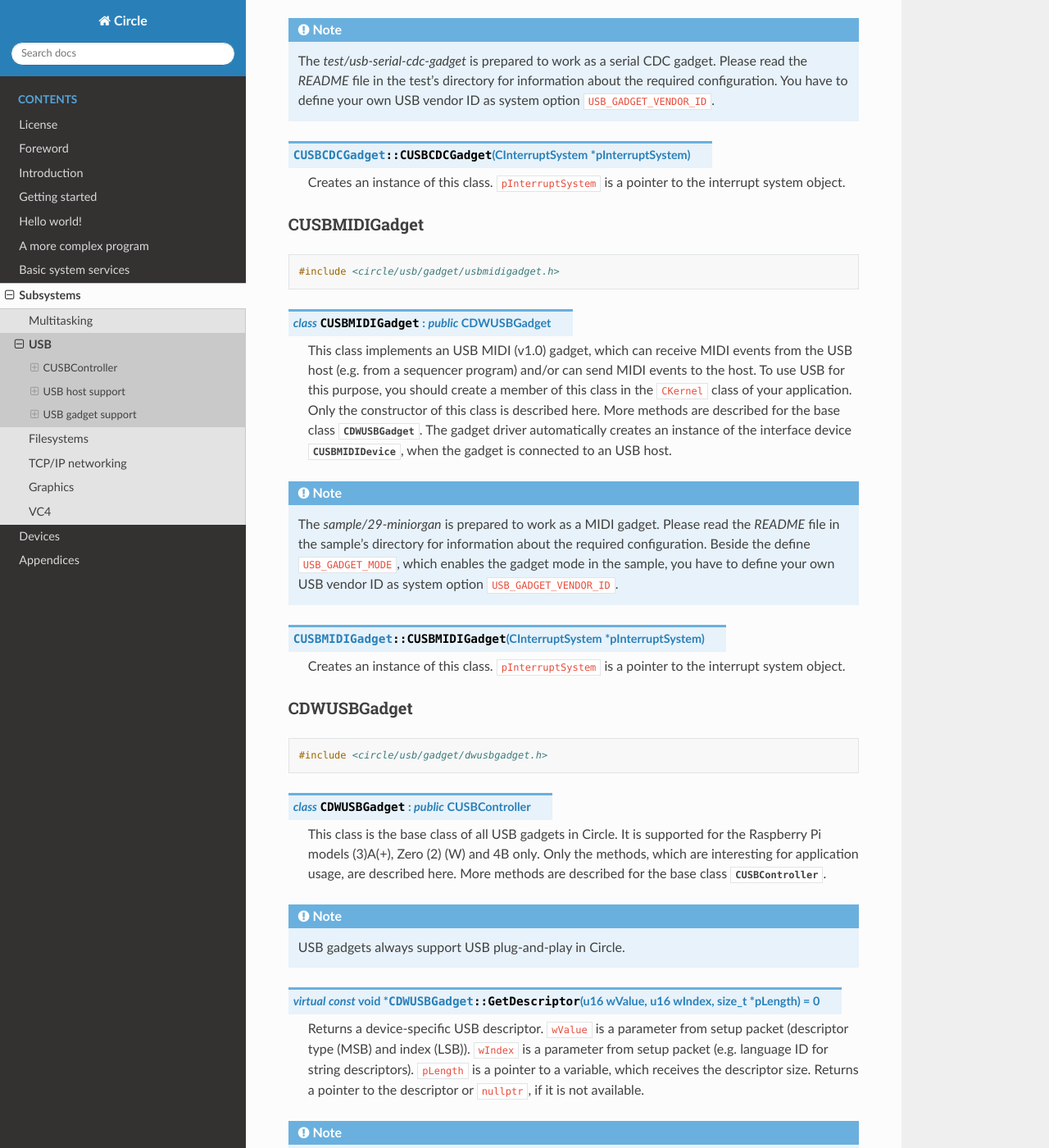
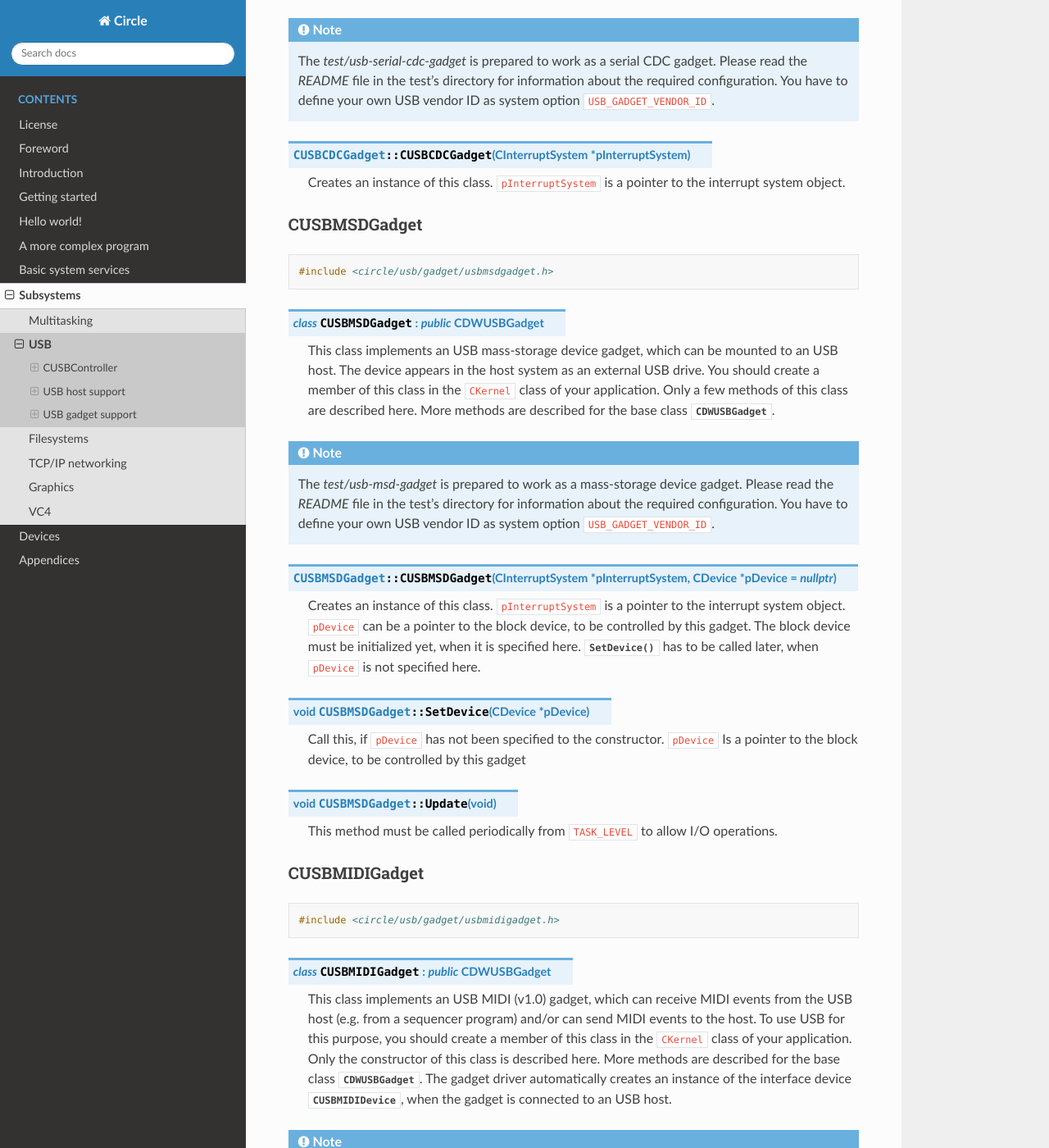
Before and after one commit to rsta2/circle-docs, a Sphinx documentation site: the page built from docs/subsystems/usb.rst, in a window 1280 px wide and 1400 px high, scrolled down 3670 px. Shown: the whole window at 82% size. Built offline with Sphinx 7.4.7 and the Read the Docs theme 2.0.0, drawn with Linux system fonts in a browser that asks for light colours.

Commit message:
subsystems/usb: Add class CUSBMSDGadget

```diff
--- a/docs/subsystems/usb.rst
+++ b/docs/subsystems/usb.rst
@@ -121,6 +121,33 @@ CUSBCDCGadget
 
 	Creates an instance of this class. ``pInterruptSystem`` is a pointer to the interrupt system object.
 
+CUSBMSDGadget
+"""""""""""""
+
+.. code-block:: cpp
+
+	#include <circle/usb/gadget/usbmsdgadget.h>
+
+.. cpp:class:: CUSBMSDGadget : public CDWUSBGadget
+
+	This class implements an USB mass-storage device gadget, which can be mounted to an USB host. The device appears in the host system as an external USB drive. You should create a member of this class in the ``CKernel`` class of your application. Only a few methods of this class are described here. More methods are described for the base class :cpp:class:`CDWUSBGadget`.
+
+.. note::
+
+	The `test/usb-msd-gadget` is prepared to work as a mass-storage device gadget. Please read the *README* file in the test's directory for information about the required configuration. You have to define your own USB vendor ID as system option ``USB_GADGET_VENDOR_ID``.
+
+.. cpp:function:: CUSBMSDGadget::CUSBMSDGadget (CInterruptSystem *pInterruptSystem, CDevice *pDevice = nullptr)
+
+	Creates an instance of this class. ``pInterruptSystem`` is a pointer to the interrupt system object. ``pDevice`` can be a pointer to the block device, to be controlled by this gadget. The block device must be initialized yet, when it is specified here. :cpp:func:`SetDevice()` has to be called later, when ``pDevice`` is not specified here.
+
+.. cpp:function:: void CUSBMSDGadget::SetDevice (CDevice *pDevice)
+
+	Call this, if ``pDevice`` has not been specified to the constructor. ``pDevice`` Is a pointer to the block device, to be controlled by this gadget
+
+.. cpp:function:: void CUSBMSDGadget::Update (void)
+
+	This method must be called periodically from ``TASK_LEVEL`` to allow I/O operations.
+
 CUSBMIDIGadget
 """"""""""""""
 
```
